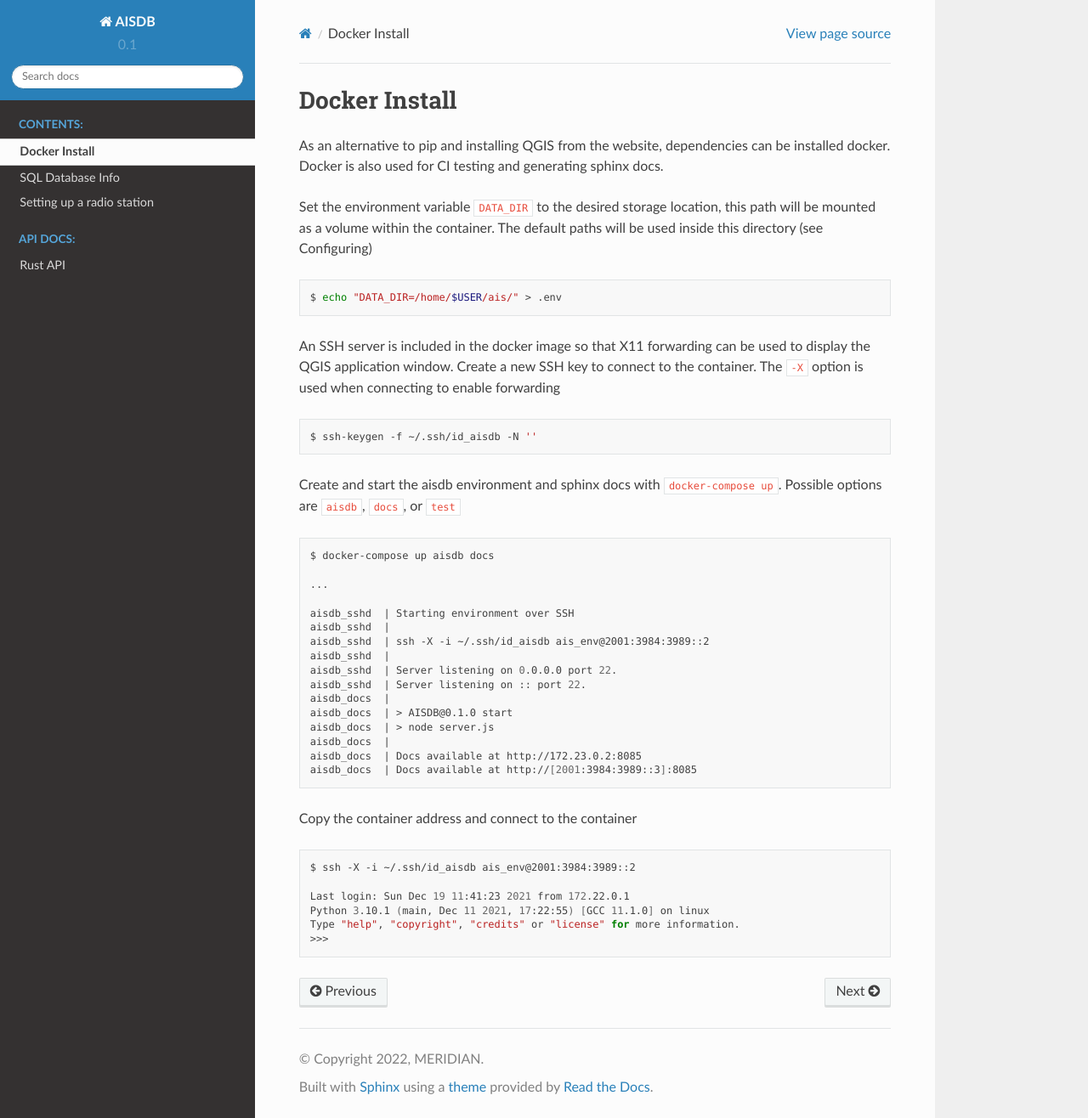
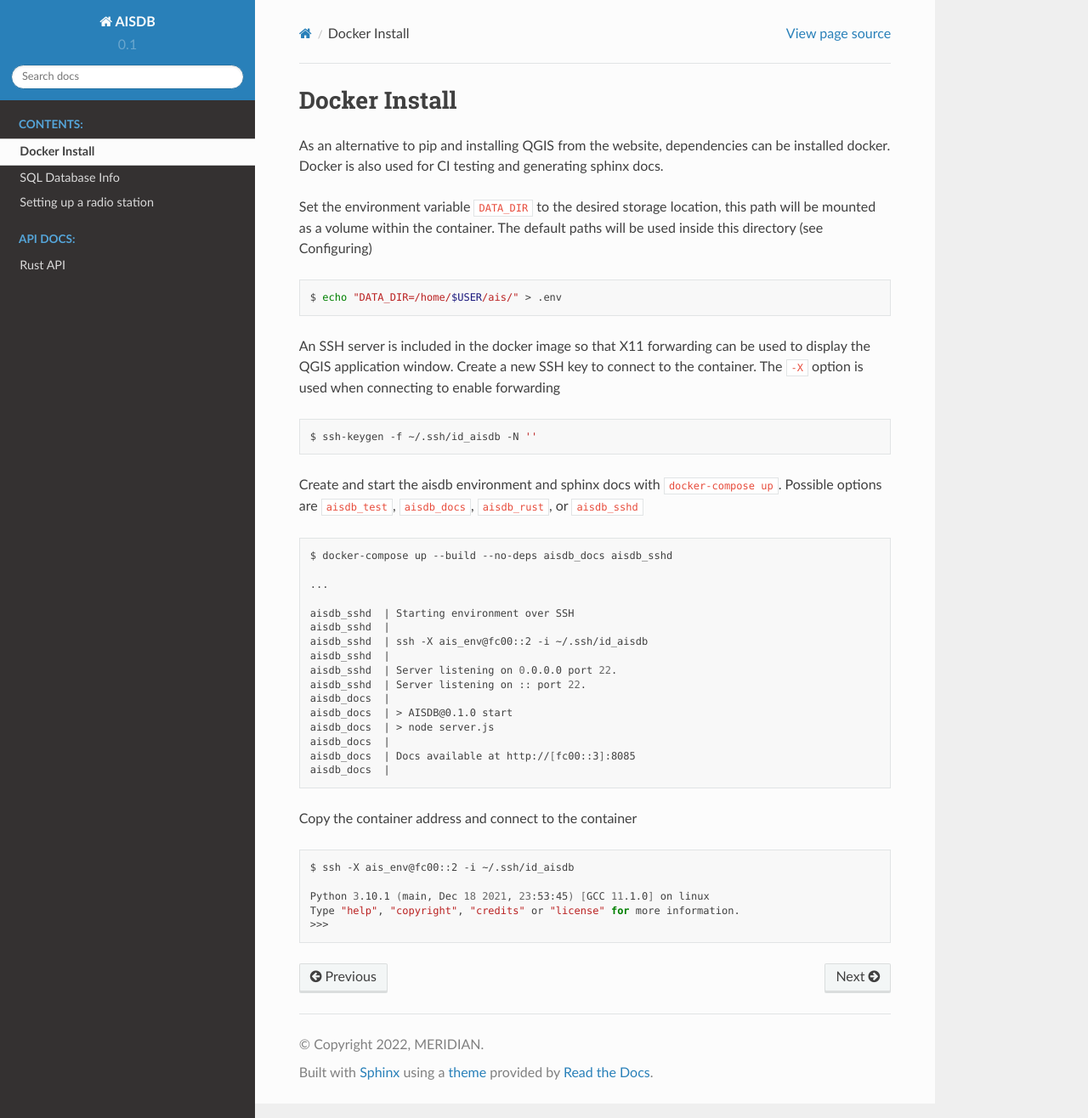
Before and after one commit to AISViz/AISdb, a Sphinx documentation site: the page built from docs/source/docker.rst, in a window 1280 px wide and 1316 px high. Shown: the whole window at 85% size. Built offline with Sphinx 7.4.7 and the Read the Docs theme 2.0.0, drawn with Linux system fonts in a browser that asks for light colours; pages that are not in the unit, such as notebooks, are missing from menus; the version number is read from the project's files by our own code.

Commit message:
refactor docker build

```diff
--- a/docs/source/docker.rst
+++ b/docs/source/docker.rst
@@ -27,18 +27,18 @@ The ``-X`` option is used when connecting to enable forwarding
 
 
 Create and start the aisdb environment and sphinx docs with ``docker-compose up``.
-Possible options are ``aisdb``, ``docs``, or ``test``
+Possible options are ``aisdb_test``, ``aisdb_docs``, ``aisdb_rust``, or ``aisdb_sshd``
 
 
 .. code-block:: sh
 
-  $ docker-compose up aisdb docs
+  $ docker-compose up --build --no-deps aisdb_docs aisdb_sshd
 
   ...
 
   aisdb_sshd  | Starting environment over SSH
   aisdb_sshd  |
-  aisdb_sshd  | ssh -X -i ~/.ssh/id_aisdb ais_env@2001:3984:3989::2
+  aisdb_sshd  | ssh -X ais_env@fc00::2 -i ~/.ssh/id_aisdb
   aisdb_sshd  |
   aisdb_sshd  | Server listening on 0.0.0.0 port 22.
   aisdb_sshd  | Server listening on :: port 22.
@@ -46,17 +46,17 @@ Possible options are ``aisdb``, ``docs``, or ``test``
   aisdb_docs  | > AISDB@0.1.0 start
   aisdb_docs  | > node server.js
   aisdb_docs  |
-  aisdb_docs  | Docs available at http://172.23.0.2:8085
-  aisdb_docs  | Docs available at http://[2001:3984:3989::3]:8085
+  aisdb_docs  | Docs available at http://[fc00::3]:8085
+  aisdb_docs  |
+
 
 
 Copy the container address and connect to the container
 
 .. code-block:: sh
 
-  $ ssh -X -i ~/.ssh/id_aisdb ais_env@2001:3984:3989::2
+  $ ssh -X ais_env@fc00::2 -i ~/.ssh/id_aisdb
 
-  Last login: Sun Dec 19 11:41:23 2021 from 172.22.0.1
-  Python 3.10.1 (main, Dec 11 2021, 17:22:55) [GCC 11.1.0] on linux
+  Python 3.10.1 (main, Dec 18 2021, 23:53:45) [GCC 11.1.0] on linux
   Type "help", "copyright", "credits" or "license" for more information.
   >>>
```
Also changed, not shown: docker-compose.yml (+37 -41 lines), .gitlab-ci.yml, 3 other files.
